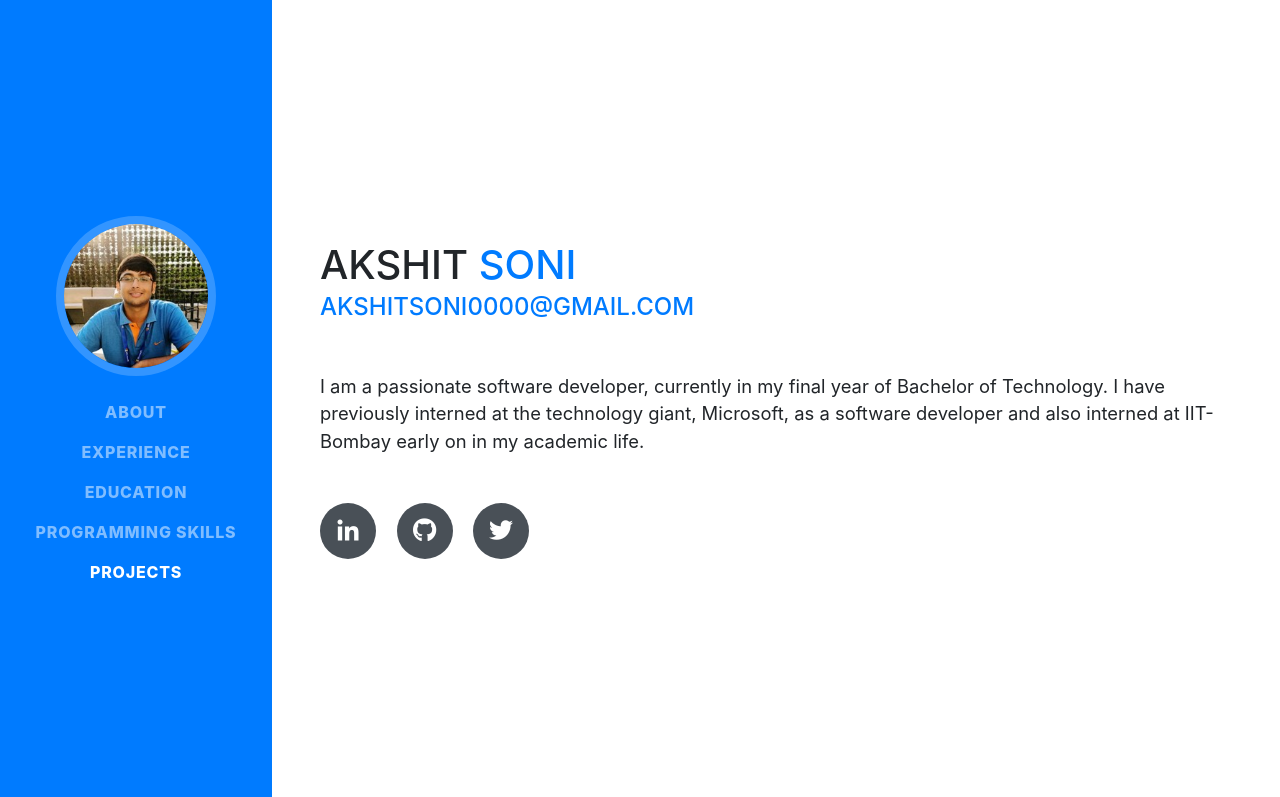
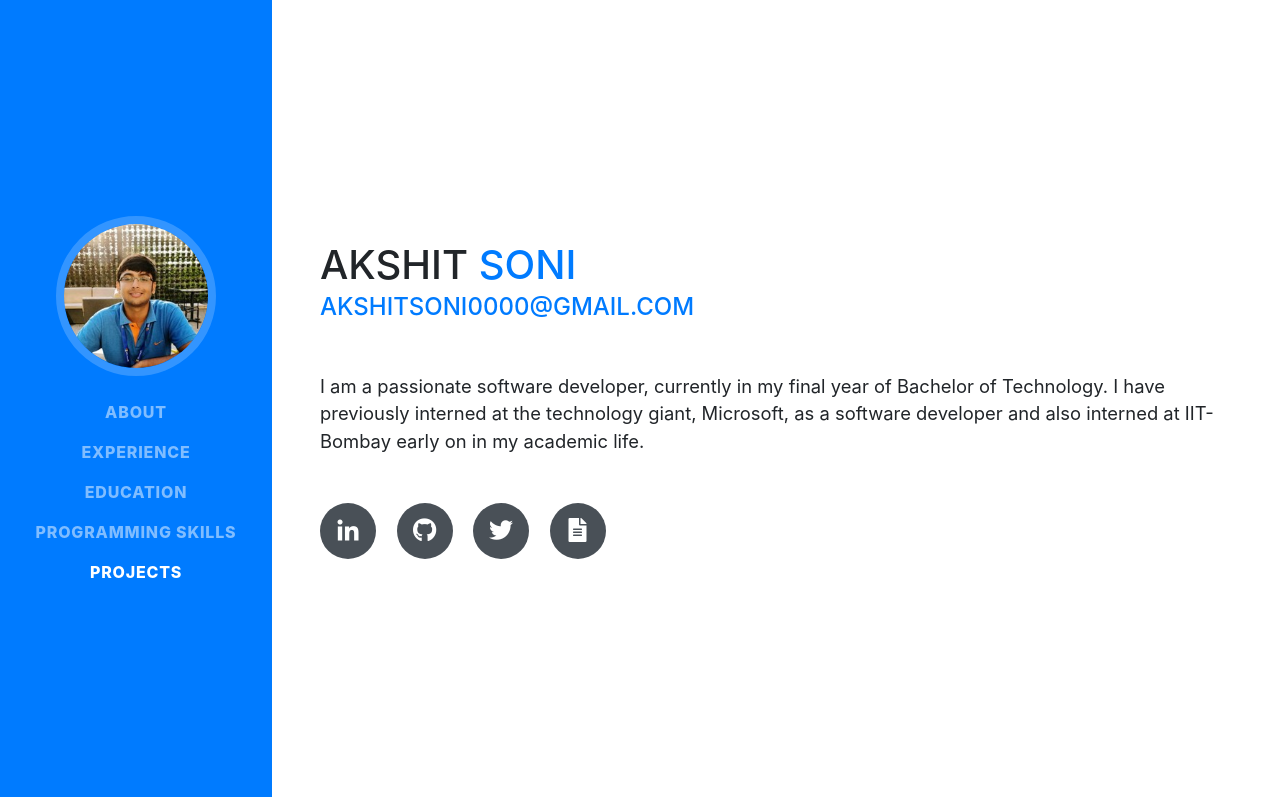
Before and after one commit to akshitsoni/akshitsoni.github.io, a website with bundled scripts: page index.html in a window 1280 px wide. Shown: the top 797 px of the page. Built offline with nearby package versions, Linux system fonts and the light colour scheme; a web font is replaced by a local one.

Commit message:
Added new icon in about section for resume

```diff
--- a/index.html
+++ b/index.html
@@ -82,6 +82,9 @@
             </a>
             <a href="https://twitter.com/Akshit_Soni13">
               <i class="fab fa-twitter"></i>
+            </a>
+            <a href="./Resume/Akshit_Soni_Resume.pdf">
+              <i class="fas fa-file-alt"></i>
             </a>
           </div>
         </div>
```
Also changed, not shown: 2 other files.
